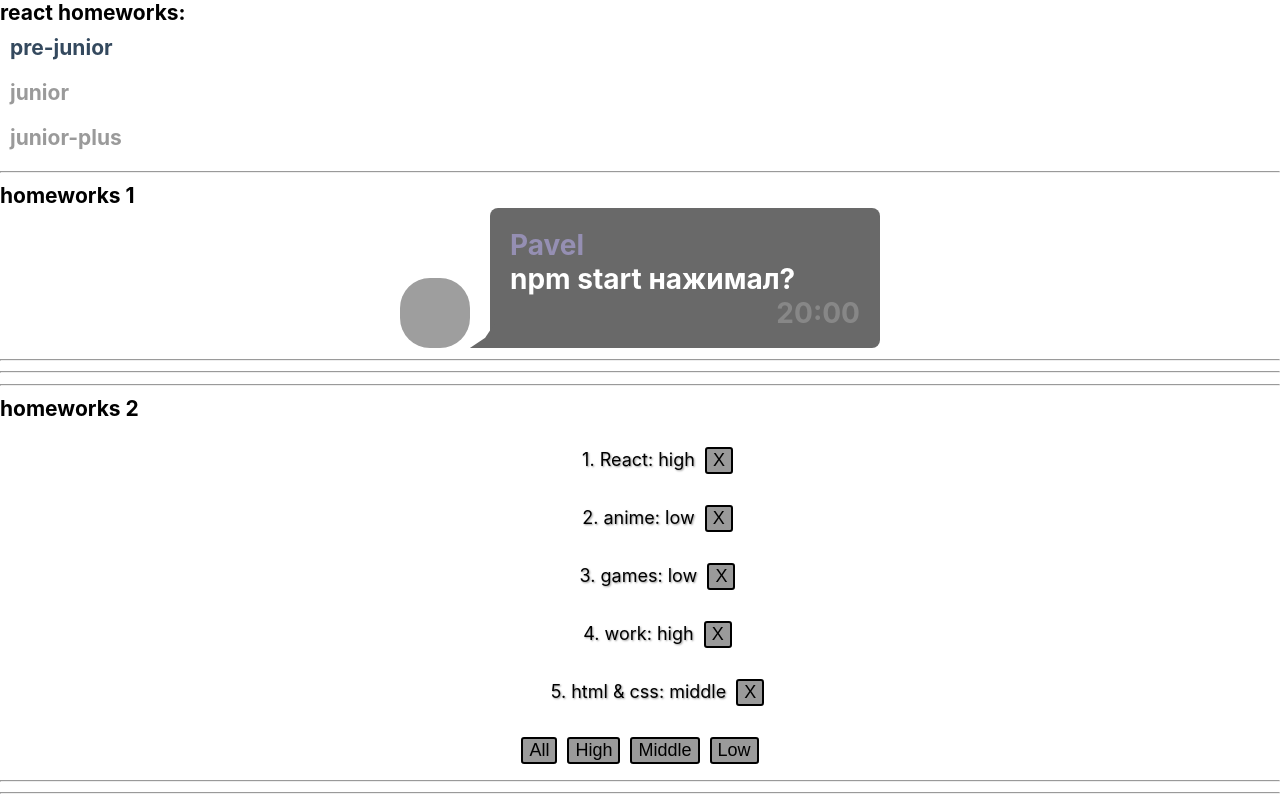
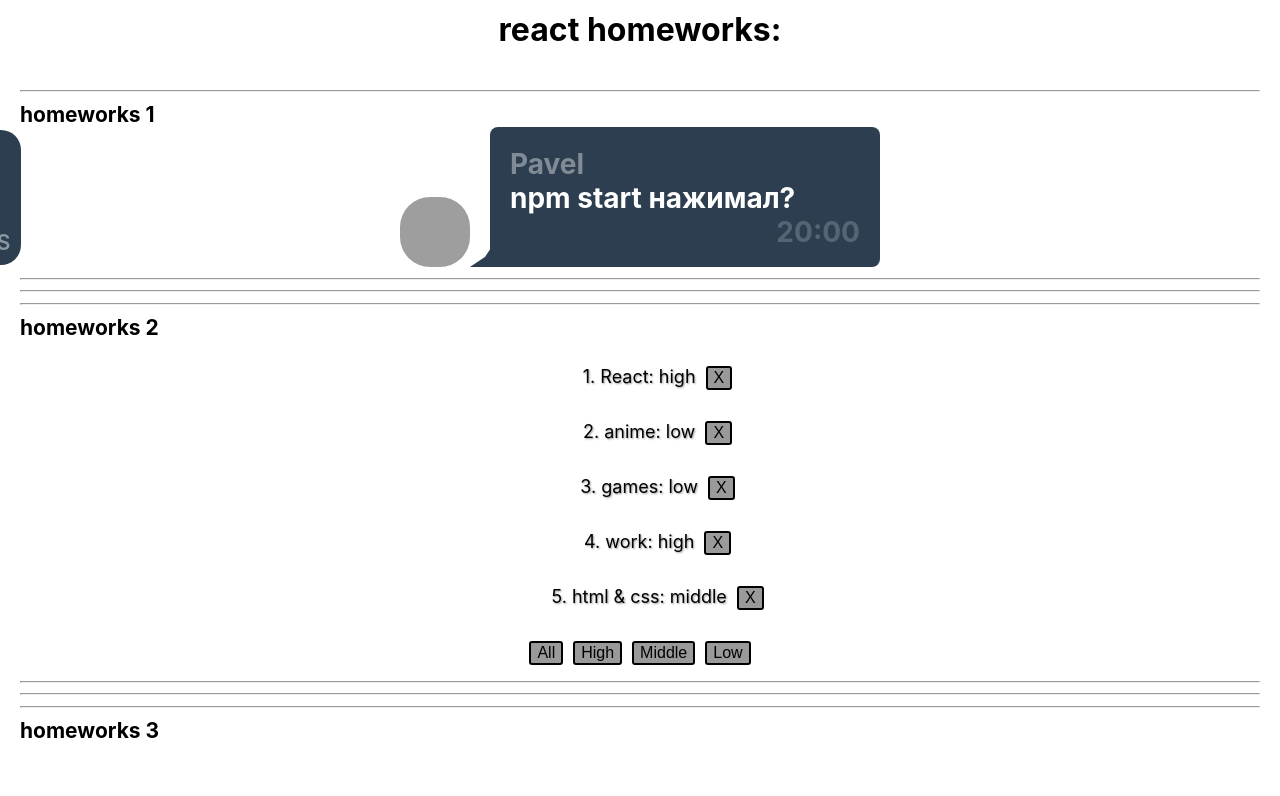
Before and after one commit to pmuzychenko/react-homeworks, a React (Create React App) app: page /#/pre-junior in a window 1280 px wide. Shown: the top 796 px of the page. Built offline with nearby package versions, Linux system fonts and the light colour scheme; grey boxes are pictures that could not be loaded.

Commit message:
feat: change styles, add new styles

```diff
--- a/src/p1-main/m1-ui/u1-app/App.module.css
+++ b/src/p1-main/m1-ui/u1-app/App.module.css
@@ -1,5 +1,19 @@
 .App {
-font-size: 21px;
+    font-size: 21px;
     color: black;
     font-weight: bold;
+    display: flex;
+    height: 100vh;
+    flex-direction: column;
 }
+
+.header {
+    text-align: center;
+    font-size: 32px;
+    padding: 10px;
+}
+
+.content {
+    display: flex;
+    flex-grow: 1;
+}
--- a/src/p1-main/m1-ui/u1-app/App.tsx
+++ b/src/p1-main/m1-ui/u1-app/App.tsx
@@ -9,13 +9,14 @@ import HW5 from "../../../p2-homeworks/h5/HW5";
 function App() {
     return (
         <div className={s.App}>
-            <div>react homeworks:</div>
-            {/*<HW1/>*/}
-            {/*<HW2/>*/}
-            {/*<HW3/>*/}
-            {/*<HW4/>*/}
-            <HW5/>
-
+            <div className={s.header}>react homeworks:</div>
+            <div className={s.content}>
+                {/*<HW1/>*/}
+                {/*<HW2/>*/}
+                {/*<HW3/>*/}
+                {/*<HW4/>*/}
+                <HW5/>
+            </div>
         </div>
     );
 }
--- a/src/p2-homeworks/h1/Message.module.css
+++ b/src/p2-homeworks/h1/Message.module.css
@@ -17,15 +17,15 @@
 }
 
 .message .wrapper .message_block {
-   padding: 20px;
+    padding: 20px;
     width: 350px;
     height: 100px;
-    background-color: dimgrey;
+    background-color: #2c3e50;
     border-radius: 8px 8px 8px 0px;
     display: flex;
     flex-direction: column;
     /*justify-content: center;*/
-align-content: center;
+    align-content: center;
     font-size: 28px;
 }
 
@@ -35,12 +35,13 @@ align-content: center;
     left: -20px;
     bottom: 0px; /* Положение треугольника */
     border: 15px solid transparent;
-    border-right: 10px dashed dimgrey;
-    border-bottom: 10px dashed dimgrey;
+    border-right: 10px dashed #2c3e50;
+    border-bottom: 10px dashed #2c3e50;
 }
 
 .message .message_block .name {
-    color: #958fb3;
+    color: white;
+    opacity: 0.4;
 }
 
 .message .message_block .text {
--- a/src/p2-homeworks/h4/common/c2-SuperButton/SuperButton.module.css
+++ b/src/p2-homeworks/h4/common/c2-SuperButton/SuperButton.module.css
@@ -1,7 +1,7 @@
 .default {
     background: #9a9a9a;
     border-radius: 3px;
-    font-size: 18px;
+    font-size: 16px;
     font-weight: 500;
     margin: 5px;
     border: 2px solid black;
@@ -11,7 +11,7 @@
 .red {
     background: red;
     border-radius: 10px;
-    font-size: 18px;
+    font-size: 16px;
     font-weight: 700;
     margin: 10px;
     border: 3px solid #34495E;
--- a/src/p2-homeworks/h5/HW5.module.css
+++ b/src/p2-homeworks/h5/HW5.module.css
@@ -1,25 +1,49 @@
+.wrapper {
+    position: relative;
+    display: flex;
+    flex: 1;
+}
+
 .error404 {
-    height: 100vh;
     display: flex;
     flex-direction: column;
     align-items: center;
     justify-content: center;
     font-size: 48px;
+    align-self: center;
+    width: 100%;
+    height: 100%;
+    background: white;
+    position: relative;
+    z-index: 9999;
 }
 
-a {
-    text-decoration: none;
-    font-size: 21px;
+.navlink {
+    position: fixed;
+    top: 130px;
+    background-color: #2c3e50;
+    border-radius: 20px;
+    left: -143px;
+}
+
+.navlink:hover {
+    left: 0;
 }
 
 .navlink a {
     display: flex;
     flex-direction: column;
     align-items: flex-start;
-    color: #9a9a9a;
+    color: #ecf0f1;
     padding: 10px;
+    font-weight: 600;
+    text-transform: uppercase;
+    text-decoration: none;
+    font-size: 21px;
+    opacity: 0.5;
 }
 
-a.active {
-    color: #34495e;
+.navlink a.active {
+    color: #ecf0f1;
+    opacity: 1;
 }
--- a/src/p2-homeworks/h5/HW5.tsx
+++ b/src/p2-homeworks/h5/HW5.tsx
@@ -2,6 +2,8 @@ import React from "react";
 import Header from "./Header";
 import Routes from "./Routes";
 import {HashRouter} from "react-router-dom";
+import s from "./HW5.module.css"
+
 export const PATH = {
     PRE_JUNIOR: "/pre-junior",
     JUNIOR: "/junior",
@@ -10,7 +12,7 @@ export const PATH = {
 }
 function HW5() {
     return (
-        <div>
+        <div className={s.wrapper}>
             {/*в gh-pages лучше работает HashRouter*/}
             <HashRouter>
 
--- a/src/p2-homeworks/h5/Routes.tsx
+++ b/src/p2-homeworks/h5/Routes.tsx
@@ -1,6 +1,6 @@
 import React from "react";
-import {Switch,Route,Redirect} from "react-router-dom";
-import PreJunior from "./pages/PreJunior";
+import {Switch, Route, Redirect} from "react-router-dom";
+import PreJunior from "./pages/prejunior/PreJunior";
 import Error404 from "./pages/Error404";
 import {PATH} from "./HW5";
 import Junior from "./pages/Junior";
@@ -9,23 +9,23 @@ import JuniorPlus from "./pages/JuniorPlus";
 
 function Routes() {
     return (
-        <div>
+        <>
             {/*Switch выбирает первый подходящий роут*/}
             <Switch>
 
-            {/*в начале мы попадаем на страницу "/" и переходим сразу на страницу PRE_JUNIOR*/}
-            {/*exact нужен чтоб указать полное совподение (что после "/" ничего не будет)*/}
-            <Route path={"/"} exact render={() => <Redirect to={PATH.PRE_JUNIOR}/>}/>
+                {/*в начале мы попадаем на страницу "/" и переходим сразу на страницу PRE_JUNIOR*/}
+                {/*exact нужен чтоб указать полное совподение (что после "/" ничего не будет)*/}
+                <Route path={"/"} exact render={() => <Redirect to={PATH.PRE_JUNIOR}/>}/>
 
-            <Route path={PATH.PRE_JUNIOR} render={() => <PreJunior /> }/>
-                <Route path={PATH.JUNIOR} render={() => <Junior /> }/>
-                <Route path={PATH.JUNIOR_PLUS} render={() => <JuniorPlus/>}/>
+                <Route path={PATH.PRE_JUNIOR} exact render={() => <PreJunior/>}/>
+                <Route path={PATH.JUNIOR} exact render={() => <Junior/>}/>
+                <Route path={PATH.JUNIOR_PLUS} exact render={() => <JuniorPlus/>}/>
 
-            {/*у этого роута нет пути, он отрисуется если пользователь захочет попасть на несуществующую страницу*/}
-            <Route render={() => <Error404/>}/>
+                {/*у этого роута нет пути, он отрисуется если пользователь захочет попасть на несуществующую страницу*/}
+                <Route render={() => <Error404/>}/>
 
             </Switch>
-        </div>
+        </>
     );
 }
 
--- a/src/p2-homeworks/h5/pages/PreJunior.tsx
+++ b/src/p2-homeworks/h5/pages/prejunior/PreJunior.tsx
@@ -1,18 +1,18 @@
 import React from "react";
-import HW1 from "../../h1/HW1";
-import HW2 from "../../h2/HW2";
-import HW3 from "../../h3/HW3";
-import HW4 from "../../h4/HW4";
+import s from "./Prejunior.module.css"
+import HW1 from "../../../h1/HW1";
+import HW2 from "../../../h2/HW2";
+import HW3 from "../../../h3/HW3";
+import HW4 from "../../../h4/HW4";
 
 function PreJunior() {
     return (
-        <div>
+        <div className={s.prejunior}>
             <HW1/>
             <HW2/>
             <HW3/>
             <HW4/>
             {/*<HW6/>*/}
-
         </div>
     );
 }
--- /dev/null
+++ b/src/p2-homeworks/h5/pages/prejunior/Prejunior.module.css
@@ -0,0 +1,4 @@
+.prejunior {
+    margin: 20px;
+    width: 100%;
+}
```
Also changed, not shown: src/p2-homeworks/h5/pages/Error404.tsx (+5 -5 lines), 1 other file (tests, documents, lock files or other folders).
